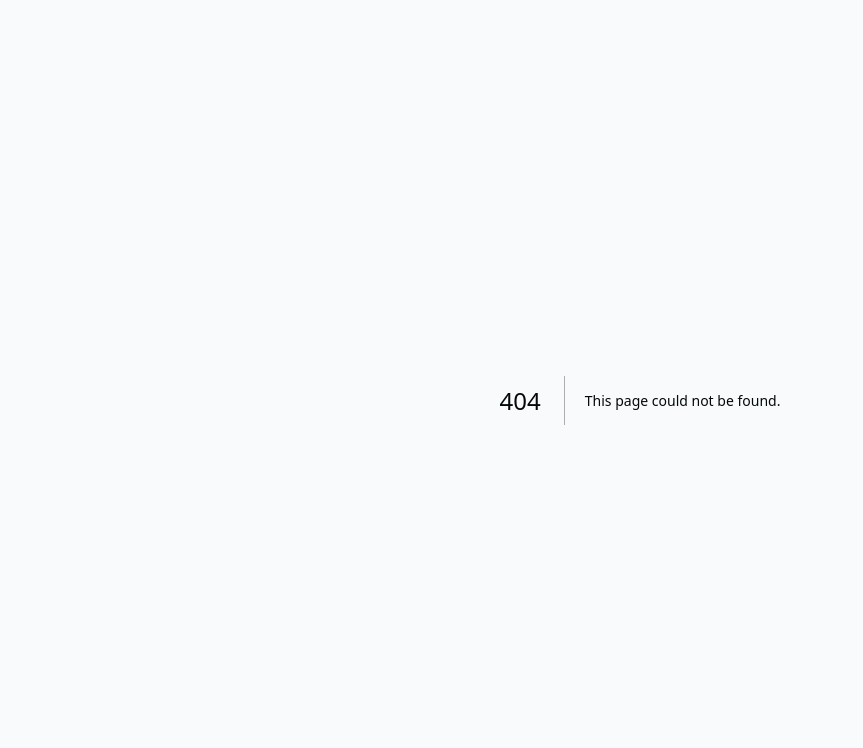
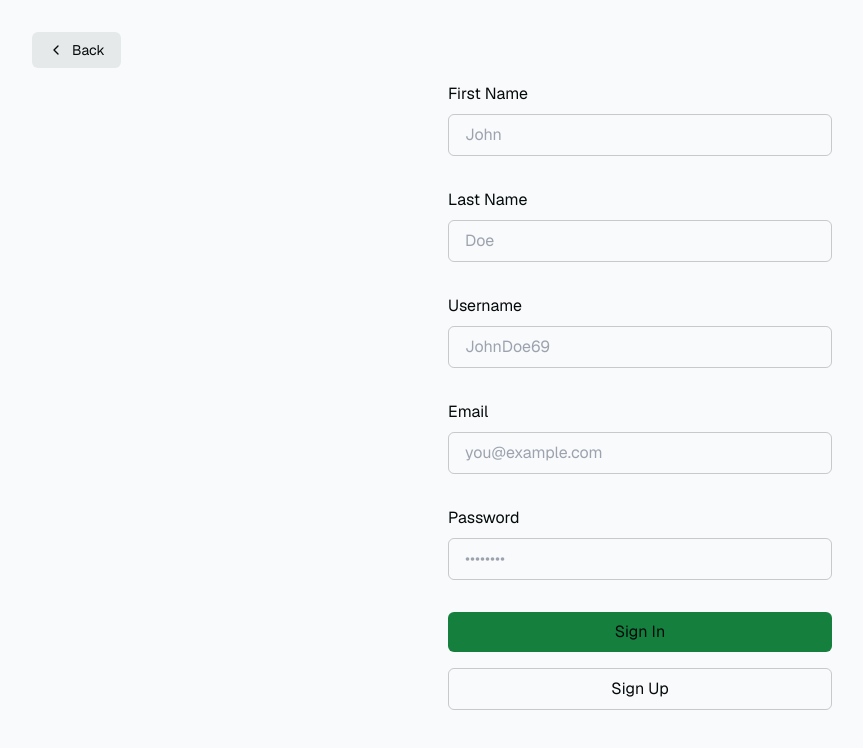
Before and after one commit to steventohme/AuctionHaus, a Next.js app in the folder AuctionHaus/: page /signup in a window 1280 px wide. Before the commit this address had no page. Shown: the top 748 px of the page, without its empty margins (0-863 px from the left). Built offline with nearby package versions, Linux system fonts and the light colour scheme.

Commit message:
add a signup page

```diff
--- /dev/null
+++ b/AuctionHaus/app/signup/page.tsx
@@ -0,0 +1,147 @@
+import Link from 'next/link'
+import { headers, cookies } from 'next/headers'
+import { createClient } from '@/utils/supabase/server'
+import { redirect } from 'next/navigation'
+
+export default function SignUp({
+  searchParams,
+}: {
+  searchParams: { message: string }
+}) {
+  const signUp = async (formData: FormData) => {
+    'use server'
+
+    const origin = headers().get('origin')
+    const email = formData.get('email') as string
+    const password = formData.get('password') as string
+    const username = formData.get('username') as string
+    const firstName = formData.get('first_name') as string
+    const lastName = formData.get('last_name') as string
+    const cookieStore = cookies()
+    const supabase = createClient(cookieStore)
+
+    let { data, error } = await supabase.auth.signUp({
+      email,
+      password,
+    })
+
+    if (error) {
+      return redirect('/login?message=Could not authenticate user')
+    }
+
+    if (!data.user) {
+      return redirect('/login?message=Could not authenticate user')
+    }
+
+    const { error: insertError } = await supabase
+      .from('AuctionHausUsers')
+      .insert([
+        {
+          first_name: firstName,
+          id: data.user.id,
+          last_name: lastName,
+          username: username
+        },
+      ]).select()
+
+    if (insertError) {
+      console.error('Error inserting user details:', insertError)
+      return redirect('/login?message=Could not store user details')
+    }
+
+    return redirect('/')
+  }
+
+  return (
+    <div className="flex-1 flex flex-col w-full px-8 sm:max-w-md justify-center gap-2">
+      <Link
+        href="/"
+        className="absolute left-8 top-8 py-2 px-4 rounded-md no-underline text-foreground bg-btn-background hover:bg-btn-background-hover flex items-center group text-sm"
+      >
+        <svg
+          xmlns="http://www.w3.org/2000/svg"
+          width="24"
+          height="24"
+          viewBox="0 0 24 24"
+          fill="none"
+          stroke="currentColor"
+          strokeWidth="2"
+          strokeLinecap="round"
+          strokeLinejoin="round"
+          className="mr-2 h-4 w-4 transition-transform group-hover:-translate-x-1"
+        >
+          <polyline points="15 18 9 12 15 6" />
+        </svg>{' '}
+        Back
+      </Link>
+
+      <form
+        className="animate-in flex-1 flex flex-col w-full justify-center gap-2 text-foreground"
+        action={signUp}
+      >
+        <label className="text-md" htmlFor="first_name">
+          First Name
+        </label>
+        <input
+          className="rounded-md px-4 py-2 bg-inherit border mb-6"
+          name="first_name"
+          placeholder="John"
+          required
+        />
+
+        <label className="text-md" htmlFor="last_name">
+          Last Name
+        </label>
+        <input
+          className="rounded-md px-4 py-2 bg-inherit border mb-6"
+          name="last_name"
+          placeholder="Doe"
+          required
+        />
+        <label className="text-md" htmlFor="username">
+          Username
+        </label>
+        <input
+          className="rounded-md px-4 py-2 bg-inherit border mb-6"
+          name="username"
+          placeholder="JohnDoe69"
+          required
+        />
+        <label className="text-md" htmlFor="email">
+          Email
+        </label>
+        <input
+          className="rounded-md px-4 py-2 bg-inherit border mb-6"
+          name="email"
+          placeholder="you@example.com"
+          required
+        />
+
+        <label className="text-md" htmlFor="password">
+          Password
+        </label>
+        <input
+          className="rounded-md px-4 py-2 bg-inherit border mb-6"
+          type="password"
+          name="password"
+          placeholder="••••••••"
+          required
+        />
+        <button className="bg-green-700 rounded-md px-4 py-2 text-foreground mb-2">
+          Sign In
+        </button>
+        <button
+          formAction={signUp}
+          className="border border-foreground/20 rounded-md px-4 py-2 text-foreground mb-2"
+        >
+          Sign Up
+        </button>
+        {searchParams?.message && (
+          <p className="mt-4 p-4 bg-foreground/10 text-foreground text-center">
+            {searchParams.message}
+          </p>
+        )}
+      </form>
+    </div>
+  )
+}
```
